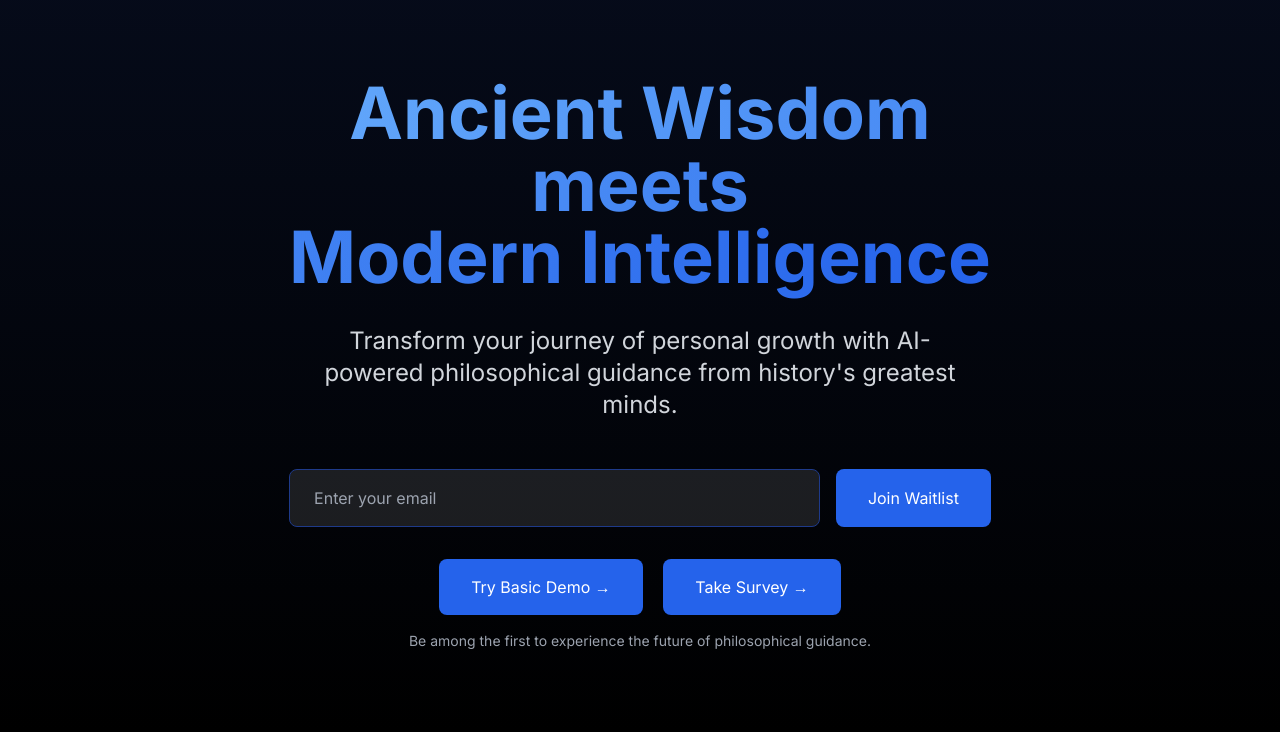
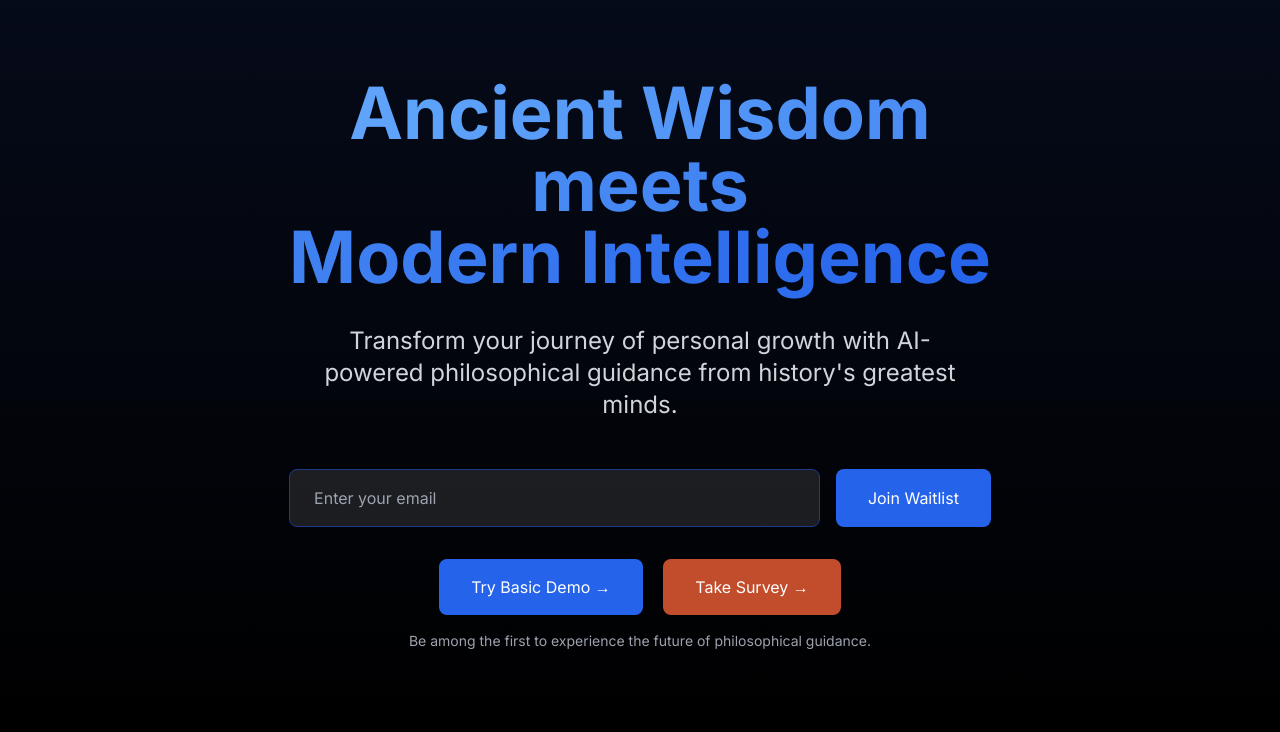
Before and after one commit to adampao/agr-landing-netlify, a plain HTML site: page index.html in a window 1280 px wide. Shown: the part 68-800 px from the top of the page. Drawn offline with nearby package versions, Linux system fonts and the light colour scheme.

Commit message:
index.html

```diff
--- a/index.html
+++ b/index.html
@@ -89,7 +89,7 @@
         href="https://forms.gle/yMQTwvKnz563PNSS7"
         target="_blank"
         rel="noopener noreferrer"
-        class="px-8 py-4 bg-blue-600 text-white rounded-lg hover:bg-blue-700 transition-colors inline-block"
+        class="px-8 py-4 bg-[#C24D2C] text-white rounded-lg hover:bg-blue-700 transition-colors inline-block"
     >
         Take Survey →
     </a>
```
